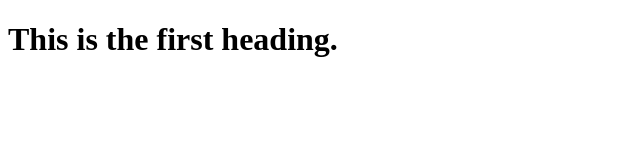
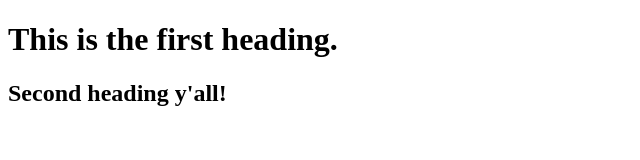
Before and after one commit to ThomasStrong/scaling-broccoli, a plain HTML site: page index.html in a window 1280 px wide. Shown: the whole page, without its empty margins (0-640 px from the left). Drawn offline with Linux system fonts and the light colour scheme.

Commit message:
Edit the second heading text

```diff
--- a/index.html
+++ b/index.html
@@ -8,6 +8,6 @@
 </head>
 <body>
     <h1>This is the first heading.</h1>
-        <h2></h2>
+        <h2>Second heading y'all!</h2>
 </body>
 </html>
```
